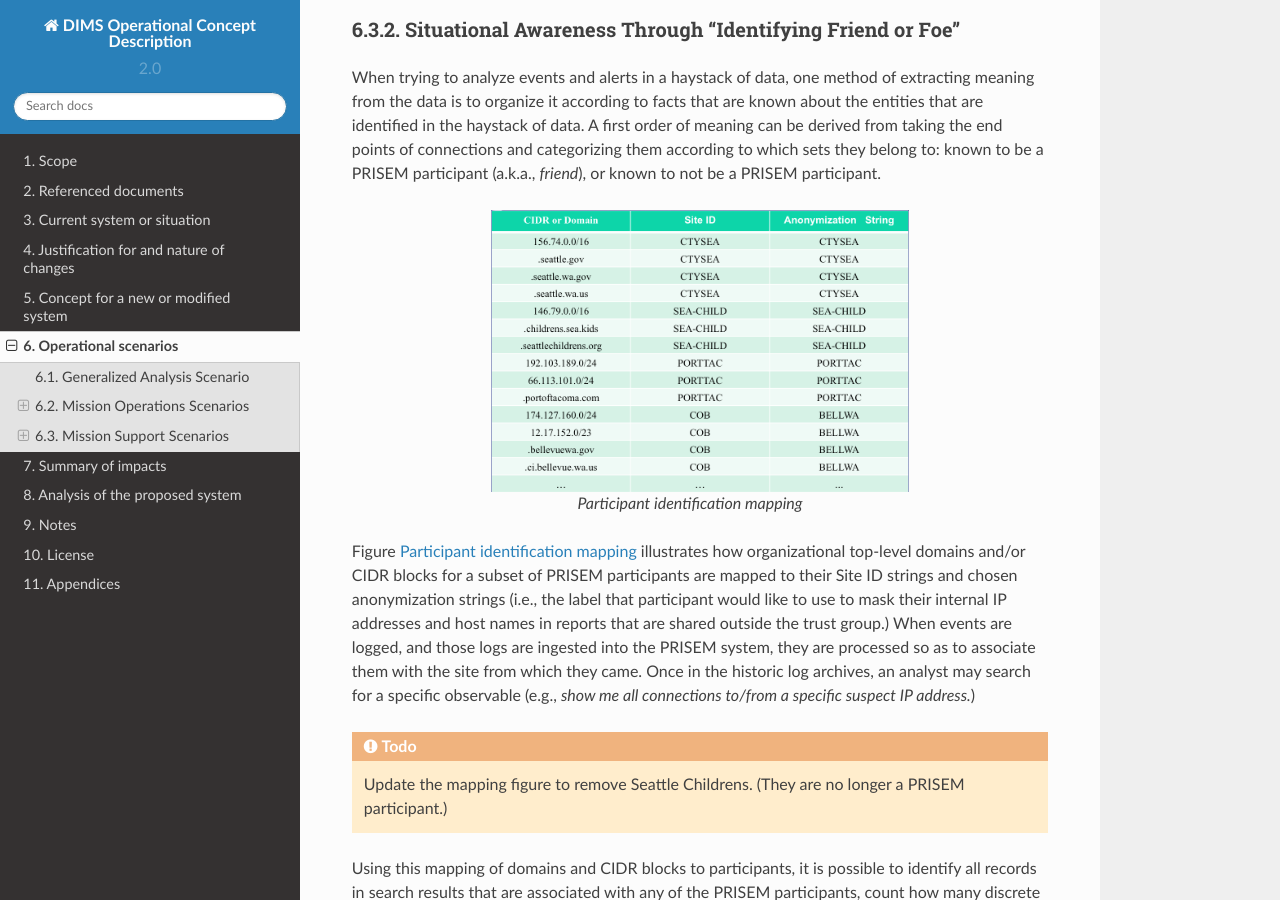
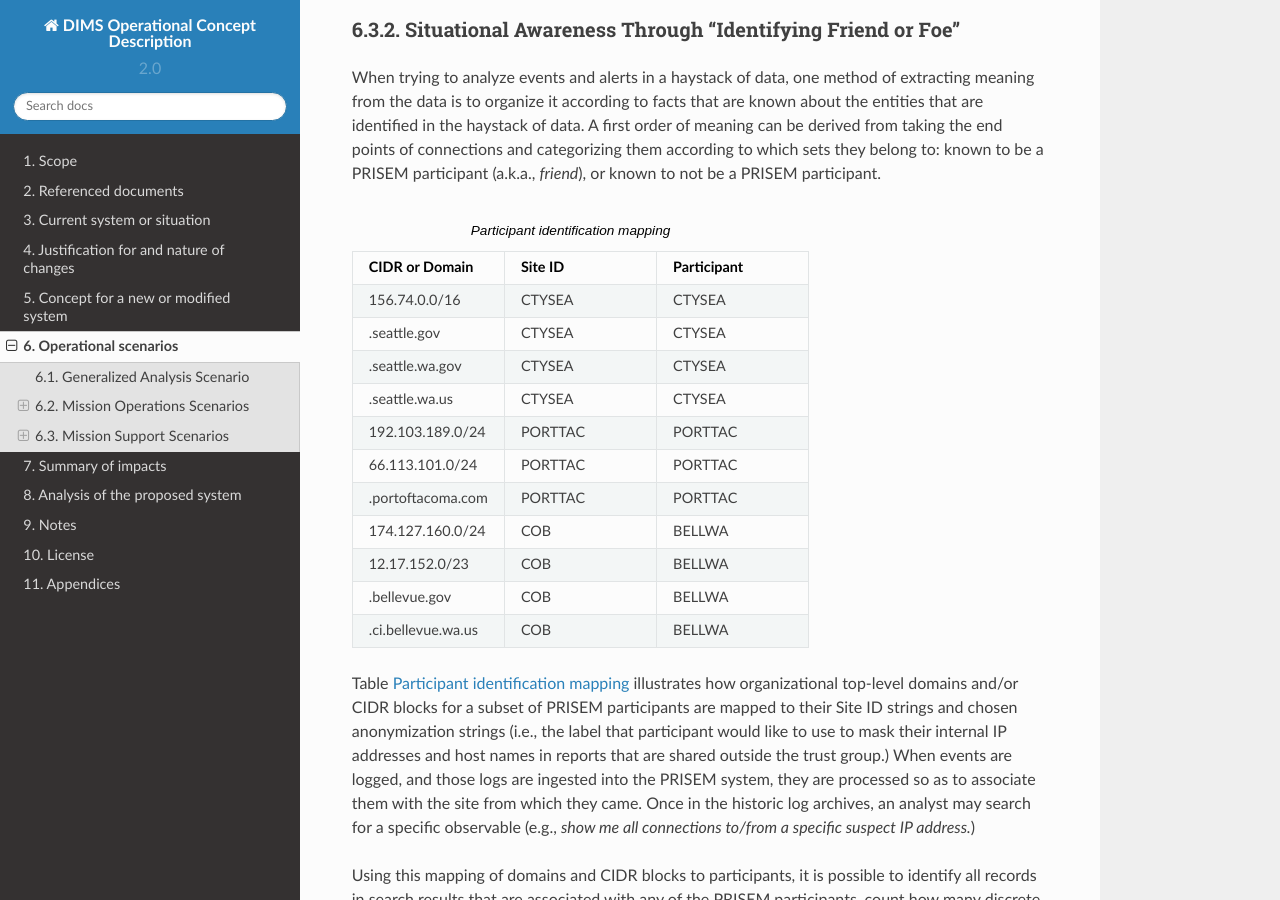
Before and after one commit to uw-dims/dims-ocd, a Sphinx documentation site: the page built from source/operationalscenarios.rst, in a window 1280 px wide and 900 px high, scrolled down 8721 px. Built offline with Sphinx 7.4.7 and the Read the Docs theme 2.0.0, drawn with Linux system fonts in a browser that asks for light colours.

Commit message:
Remove Seattle Childrens and switch to table from figure

```diff
--- a/source/operationalscenarios.rst
+++ b/source/operationalscenarios.rst
@@ -404,16 +404,61 @@
 
 .. _netmapping:
 
-.. figure:: images/participant-id-mapping.png
-   :alt: Participant identification mapping
-   :width: 60%
-   :align: center
+.. list-table:: Participant identification mapping
+   :widths: 20 20 20
+   :header-rows: 1
 
-   Participant identification mapping
+   * - CIDR or Domain
+     - Site ID
+     - Participant
+
+   * - 156.74.0.0/16
+     - CTYSEA
+     - CTYSEA
+
+   * - .seattle.gov
+     - CTYSEA
+     - CTYSEA
+
+   * - .seattle.wa.gov
+     - CTYSEA
+     - CTYSEA
+
+   * - .seattle.wa.us
+     - CTYSEA
+     - CTYSEA
+
+   * - 192.103.189.0/24
+     - PORTTAC
+     - PORTTAC
+
+   * - 66.113.101.0/24
+     - PORTTAC
+     - PORTTAC
+
+   * - .portoftacoma.com
+     - PORTTAC
+     - PORTTAC
+
+   * - 174.127.160.0/24
+     - COB
+     - BELLWA
+
+   * - 12.17.152.0/23
+     - COB
+     - BELLWA
+
+   * - .bellevue.gov
+     - COB
+     - BELLWA
+
+   * - .ci.bellevue.wa.us
+     - COB
+     - BELLWA
 
 ..
 
-Figure :ref:`netmapping` illustrates how organizational top-level domains
+Table :ref:`netmapping` illustrates how organizational top-level domains
 and/or CIDR blocks for a subset of PRISEM participants are mapped to their Site
 ID strings and chosen anonymization strings (i.e., the label that participant
 would like to use to mask their internal IP addresses and host names in reports
@@ -422,13 +467,6 @@
 them with the site from which they came. Once in the historic log archives, an
 analyst may search for a specific observable (e.g., `show me all connections
 to/from a specific suspect IP address.`)
-
-.. todo::
-
-   Update the mapping figure to remove Seattle Childrens. (They are no
-   longer a PRISEM participant.)
-
-..
 
 Using this mapping of domains and CIDR blocks to participants, it is possible
 to identify all records in search results that are associated with any of the
```
